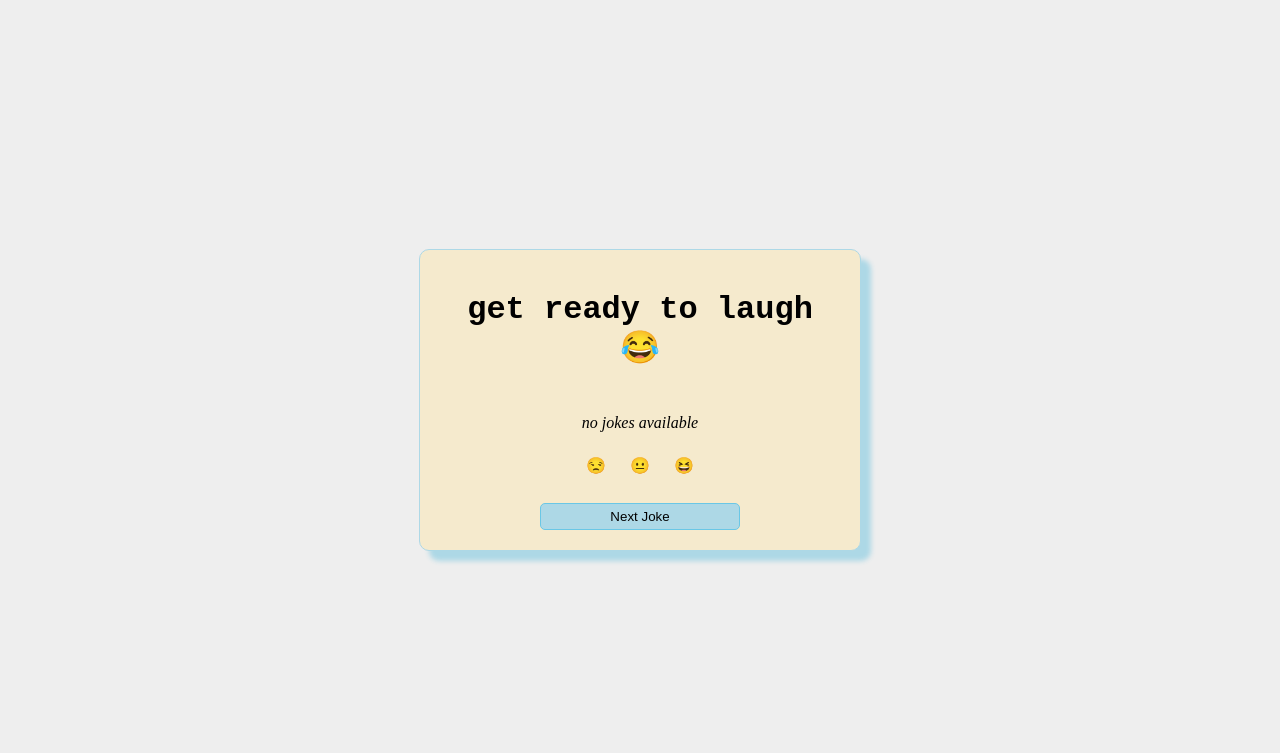
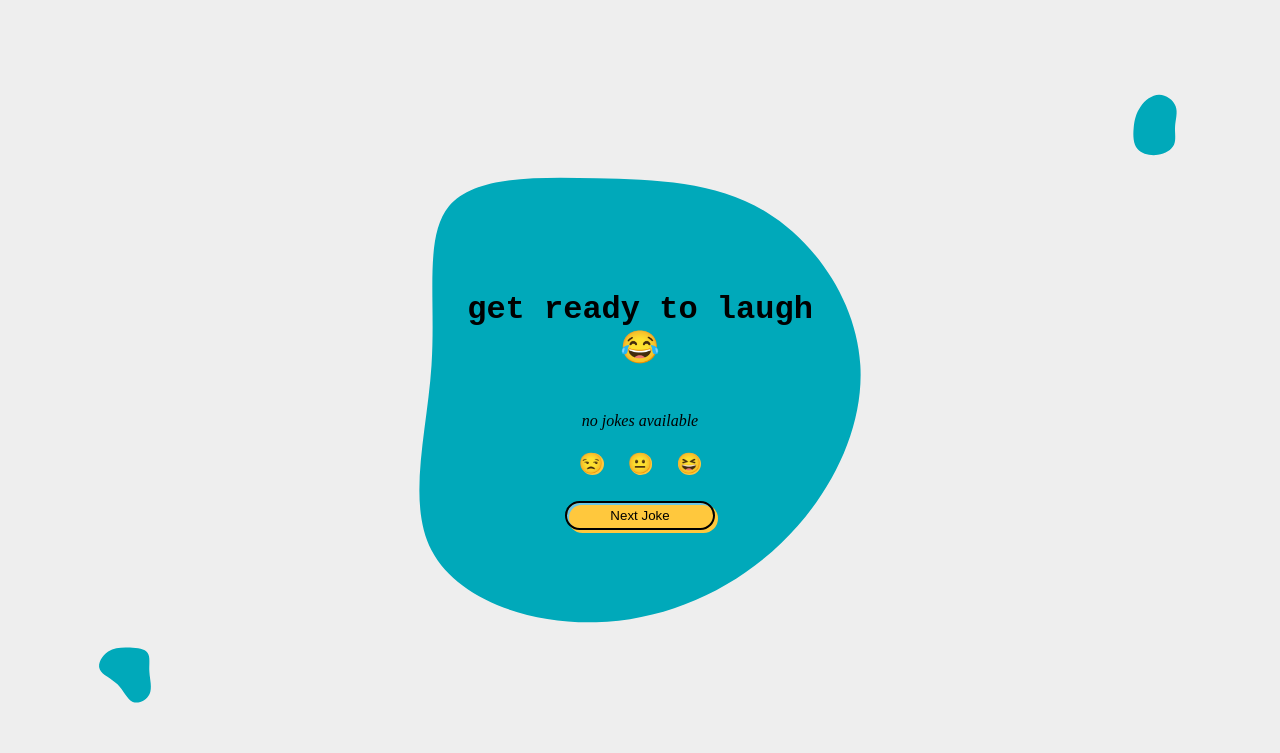
Before and after one commit to raquelEve/S4-api, a website: page src/index.html in a window 1280 px wide. Drawn offline with Linux system fonts and the light colour scheme; no server answers.

Commit message:
S4 ex6 layout

```diff
--- a/src/index.html
+++ b/src/index.html
@@ -7,7 +7,9 @@
     <link rel="stylesheet" href="styles.css" />
   </head>
 
-  <body>
+  <body class="bubble-1 b-pos">
+    <div class="mini-bubble-1 minib-pos" id="posA"></div>
+    <div class="mini-bubble-3 minib-pos" id="posB"></div>
     <div id="main-container">
       <div id="main-box">
         <h1>get ready to laugh &#128514;</h1>
--- a/src/index.ts
+++ b/src/index.ts
@@ -11,14 +11,14 @@ const reportJoke: Array<Ivote> = [];
 //*the variable that conforms all the info of the vote
 const currentJoke: Ivote = { id: "", score: 0, date: "", source: "" };
 
-//* call the function on load
+//***  call the function on load */
 window.onload = function () {
   randomCall();
 };
 
 //* function that manages the fillRate process
 const handleFillRate = (vote: number) => {
-  currentJoke.id; //updated in displayDadJoke
+  currentJoke.id; //updated in displayDadJoke & chuck
   currentJoke.score = vote;
   currentJoke.date = dateIso();
 };
@@ -30,6 +30,7 @@ const handleNext = () => {
   }
   randomCall();
   resertCurrentJoke();
+  randonBubble();
 };
 
 //* function that call the joke api
@@ -74,9 +75,10 @@ const dateIso = (): string => {
 
 //* resert currentJoke values
 const resertCurrentJoke = () => {
-  currentJoke.id; //updated in displayDadJoke
+  currentJoke.id; //updated in displayDadJoke & chuck
   currentJoke.score = 0;
   currentJoke.date = "";
+  currentJoke.source = "";
 };
 
 /************* CHUCK NORRIS JOKES */
@@ -107,10 +109,52 @@ const displayChuckJoke = async (): Promise<void> => {
 
 //* call an joke api depends of a random number
 const randomCall = (): void => {
-  let num = Math.floor(Math.random() * 2) + 1;
+  let num: number = Math.floor(Math.random() * 2) + 1;
+
   if (num % 2 == 0) {
     displayDadJoke();
   } else {
     displayChuckJoke();
   }
 };
+
+/************* BUBBLES BACKGROUND */
+
+const randonBubble = () => {
+  // getEelementByTagName returns an array
+  let body: HTMLElement = document.getElementsByTagName("body")[0];
+  let currentClass: string = body.className.split(" ")[0];
+  let num: number = Math.floor(Math.random() * 6) + 1;
+
+  //apply the random class
+  body.classList.remove(currentClass);
+  body.classList.add(`bubble-${num}`);
+
+  let miniA: HTMLElement | null = document.getElementById("posA");
+  let miniB: HTMLElement | null = document.getElementById("posB");
+
+  if (miniA) {
+    if (miniA.classList.contains("mini-bubble-1")) {
+      console.log("cambiamos de 1 a 2");
+      miniA.classList.remove("mini-bubble-1");
+      miniA.classList.add("mini-bubble-2");
+    } else {
+      console.log("cambiamos de 2 a 1");
+      miniA.classList.remove("mini-bubble-2");
+      miniA.classList.add("mini-bubble-1");
+    }
+  }
+  if (miniB) {
+    console.log("b", miniB);
+    if (miniB.classList.contains("mini-bubble-3")) {
+      console.log("cambiamos de 3 a 4");
+      miniB.classList.remove("mini-bubble-3");
+      miniB.classList.add("mini-bubble-4");
+    } else {
+      console.log("cambiamos de 4 a 3");
+      miniB.classList.remove("mini-bubble-4");
+      miniB.classList.add("mini-bubble-3");
+    }
+  }
+  console.log("---------------------");
+};
--- a/src/styles.css
+++ b/src/styles.css
@@ -5,9 +5,10 @@ body{
     height: 100vh; /* Adjusts the body height to 100% of the window */
     margin: 0; /* Removes the default margin */
     background: #eee;
+    background-repeat: no-repeat;
+    background-size: 170%;
 }
 #main-box{
-    box-shadow: 10px 10px 5px lightblue;
     max-width: 400px;
     min-height: 260px;
     display: flex;
@@ -15,9 +16,7 @@ body{
     align-items: center;
     justify-content: space-between;
     padding: 20px;
-    border: 1px solid lightblue;
     text-align: center;
-    border-radius: 10px;
     background-color: #f5eacd;
 }
 #main-box h1{
@@ -32,22 +31,169 @@ body{
     margin: 0px 10px;
     border-radius: 50%;
     border: 0;
-    font-size: 16px;
+    font-size: 20px;
     background: transparent;
     cursor: pointer;
+    /* box-shadow: 1px 1px rgb(255, 200, 61); */
+    position: relative;
+    transition: transform 0.3s ease; /* Transición suave del transform */
+}
+.button-bar button:before {
+    content: '';
+    position: absolute;
+    top: 2px;
+    right: 0px;
+    bottom: 0;
+    left: 2px;
+    width:  calc( 100% - 2px);
+    height:  calc( 100% - 2px);
+    border-radius: 50%;
+    background-color: rgb(255, 200, 61);/* Color de fondo de ejemplo */
+    z-index: -1; /* Coloca el pseudo-elemento detrás del contenido */
 }
 .button-bar button:hover{
-    opacity: 0.5;
+    transform: translateY(-5px); /* Mueve el botón hacia arriba 5px al hacer hover */
 }
+.button-bar button:hover:before {
+    top: 3px;
+    right: 0px;
+    bottom: 0px;
+    left: 0px;
+}
+
 #main-box button.next-joke{
-    min-width: 200px;
+    min-width: 150px;
     margin-top: 20px;
     padding: 5px;
-    border:1px solid #6ac7e6;
-    border-radius: 5px;
-    background-color: lightblue;
+    border:2px solid #000;
+    border-radius: 25px;
+    background-color: #ffc83d;
     cursor: pointer;
+    box-shadow: 3px 3px #ffc83d,  inset 2px 2px 0px 0px #6ac7e6; /*2 shadows*/
+    transition: box-shadow 0.2s ease; /* Transition */
 }
 #main-box button.next-joke:hover{
-    background: rgb(106, 199, 230);
+    /* background: #6ac7e6; */
+    box-shadow: -3px -3px #ffc83d, inset -2px -2px 0px 0px #6ac7e6; /* shadows in oposite side */
 }
+
+/******* main box svg background */
+#main-box{
+    background: none;
+}
+body{
+    background-position: center, center;
+    background-repeat: no-repeat !important;
+}
+.bubble-1{
+    background-image:  url('./img/blob-haikei-1.svg');
+}
+.bubble-2{
+    background-image:  url('./img/blob-haikei-2.svg');
+}
+.bubble-3{
+    background-image:  url('./img/blob-haikei-3.svg');
+}
+.bubble-4{
+    background-image:  url('./img/blob-haikei-4.svg');
+}
+.bubble-5{
+    background-image:  url('./img/blob-haikei-5.svg');
+}
+.bubble-6{
+    background-image:  url('./img/blob-haikei-6.svg');
+}
+
+.minib-pos{
+    position: absolute;
+    width: 85px;
+    height: 85px;
+    background-position: center, center;
+    background-repeat: no-repeat !important;
+    background-size: cover;
+}
+#posA{
+    display: none;
+    top: 20px;
+    right: 20px;
+}
+#posB{
+    display: none;
+    bottom: 20px;
+    left: 20px;
+}
+.mini-bubble-1{
+    background-image:  url('./img/mini-blob-1.svg');
+}
+.mini-bubble-2{
+    background-image:  url('./img/mini-blob-2.svg');
+}
+.mini-bubble-3{
+    background-image:  url('./img/mini-blob-3.svg');
+}
+.mini-bubble-4{
+    background-image:  url('./img/mini-blob-4.svg');
+}
+
+/******* end main box svg background */
+
+
+
+/******************************[ MEDIAS ]*******************************************/
+
+/************************ ≥576px - SM */
+@media (min-width: 575.98px) {
+
+    body{
+        background-size: auto;
+    }
+    #posA, #posB{
+        display: block;
+    }
+}
+
+
+/************************ ≥768px - MD */
+@media (min-width: 767.98px) {
+
+    .minib-pos{
+        width: 100px;
+        height: 100px;
+    }
+    #posA{
+        top: 40px;
+        right: 40px;
+    }
+    #posB{
+        bottom: 40px;
+        left: 40px;
+    }
+}
+
+
+/************************ ≥992px - LG */
+@media (min-width: 991.98px) {
+
+    .minib-pos{
+        width: 150px;
+        height: 150px;
+    }
+    #posA{
+        top: 50px;
+        right: 50px;
+    }
+    #posB{
+        bottom: 50px;
+        left: 50px;
+    }
+}
+
+/************************ ≥1200px - XL */
+@media (min-width: 1199.98px) {
+
+}
+
+/************************ ≥1400px - XXL */
+@media (min-width: 1399.98px) {
+
+}
```
Also changed, not shown: dist/src/index.d.ts, dist/src/index.js, src/img/blob-haikei-1.svg (added), src/img/blob-haikei-2.svg (added), src/img/blob-haikei-3.svg (added), src/img/blob-haikei-4.svg (added), src/img/blob-haikei-5.svg (added), src/img/blob-haikei-6.svg (added), src/img/mini-blob-1.svg (added), src/img/mini-blob-2.svg (added), src/img/mini-blob-3.svg (added), src/img/mini-blob-4.svg (added), 1 other file.
